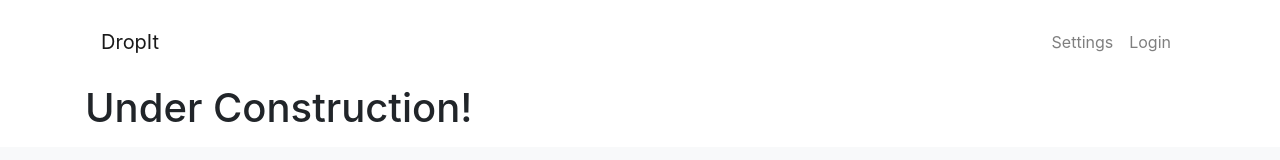
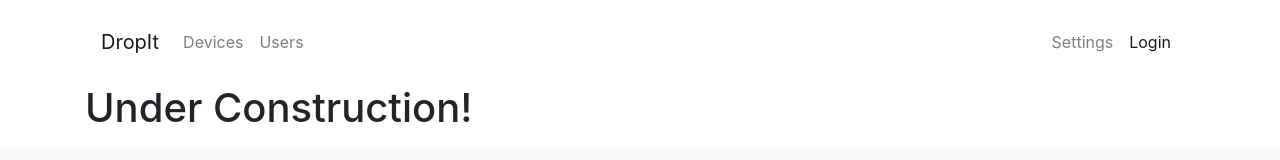
Before and after one commit to jaydickson02/DropIt, a Next.js app: page /login in a window 1280 px wide. Shown: the top 160 px of the page. Built offline with nearby package versions, Linux system fonts and the light colour scheme.

Commit message:
Links to new pages

```diff
--- a/shared/navbar.js
+++ b/shared/navbar.js
@@ -14,9 +14,13 @@ let navbar = (props) => {
         <Navbar.Brand href="/">DropIt</Navbar.Brand>
         <Navbar.Toggle aria-controls="basic-navbar-nav" />
         <Navbar.Collapse className="justify-content-end" id="basic-navbar-nav">
+        <Nav className="mr-auto"  activeKey={props.activeLink}>
+            <Nav.Link href="/devices">Devices</Nav.Link>
+            <Nav.Link href="/users">Users</Nav.Link>
+        </Nav>
           <Nav className="justify-content-end"  activeKey={props.activeLink}>
-            <Nav.Link href="/articles/all">Settings</Nav.Link>
-            <Nav.Link href="#link">Login</Nav.Link>
+            <Nav.Link href="/settings">Settings</Nav.Link>
+            <Nav.Link href="/login">Login</Nav.Link>
           </Nav>
         </Navbar.Collapse>
       </Navbar>
```
